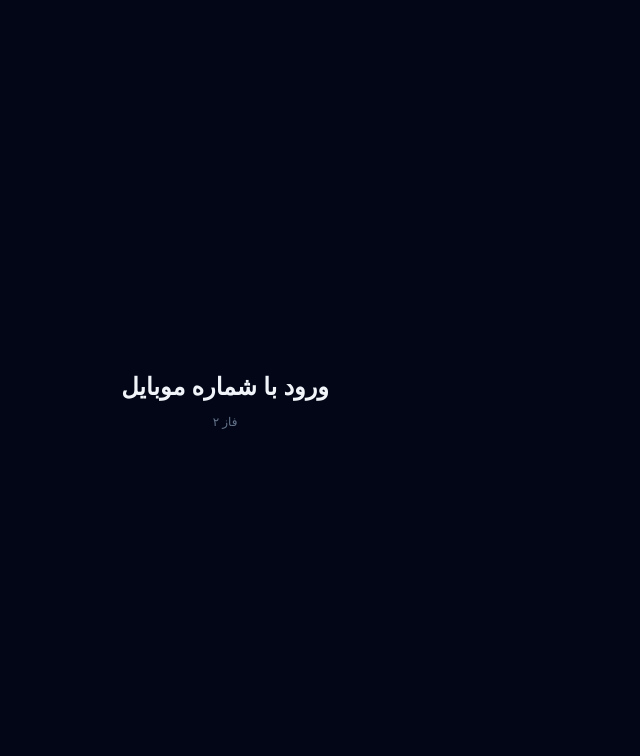
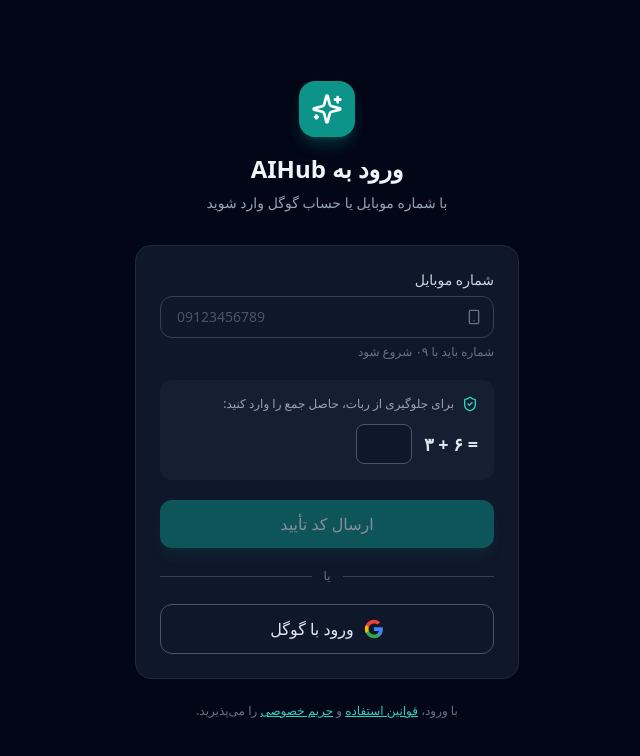
Before and after one commit to amirhesam13910223-stack/booking-platform3, a React (Vite) app: page /login in a window 1280 px wide. Shown: the top 756 px of the page, without its empty margins (447-1087 px from the left). Built offline with nearby package versions, Linux system fonts and the light colour scheme; no server answers; a small style sheet from the web is missing; the HTML template or start-up script is replaced by a standard one.

Commit message:
feat(phase2): update

```diff
--- a/src/pages/Auth/PhoneLogin.tsx
+++ b/src/pages/Auth/PhoneLogin.tsx
@@ -1,9 +1,228 @@
+import { useState, useCallback } from "react";
+import { useNavigate, Link, useSearchParams } from "react-router-dom";
+import { supabase } from "@/lib/supabaseClient";
+import { Button } from "@/components/ui/Button";
+import { Input } from "@/components/ui/Input";
+import { APP_NAME, OTP } from "@/lib/constants";
+import { Smartphone, Sparkles, ShieldCheck } from "lucide-react";
+import toast from "react-hot-toast";
+
+/**
+ * PhoneLogin - صفحه ورود با شماره موبایل + OTP
+ * شامل: اعتبارسنجی شماره ایرانی، CAPTCHA ساده، دکمه گوگل
+ */
 export default function PhoneLogin() {
+  const navigate = useNavigate();
+  const [searchParams] = useSearchParams();
+  const refCode = searchParams.get("ref"); // کد رفرال از لینک دعوت
+
+  const [phone, setPhone] = useState("");
+  const [loading, setLoading] = useState(false);
+  const [error, setError] = useState("");
+
+  // CAPTCHA ساده ریاضی
+  const [captchaA] = useState(() => Math.floor(Math.random() * 9) + 1);
+  const [captchaB] = useState(() => Math.floor(Math.random() * 9) + 1);
+  const [captchaAnswer, setCaptchaAnswer] = useState("");
+  const [captchaError, setCaptchaError] = useState("");
+
+  // اعتبارسنجی شماره موبایل ایرانی
+  const validatePhone = (value: string): boolean => {
+    const cleaned = value.replace(/\s/g, "");
+    // فرمت: 09xxxxxxxxx (۱۱ رقم)
+    const regex = /^09[0-9]{9}$/;
+    if (!regex.test(cleaned)) {
+      setError("شماره موبایل باید با ۰۹ شروع شود و ۱۱ رقم باشد");
+      return false;
+    }
+    setError("");
+    return true;
+  };
+
+  // ارسال OTP
+  const handleSendOtp = useCallback(async () => {
+    // اعتبارسنجی شماره
+    if (!validatePhone(phone)) return;
+
+    // بررسی CAPTCHA
+    if (parseInt(captchaAnswer) !== captchaA + captchaB) {
+      setCaptchaError("پاسخ صحیح نیست، دوباره تلاش کنید");
+      return;
+    }
+    setCaptchaError("");
+
+    setLoading(true);
+    try {
+      const { data, error: fnError } = await supabase.functions.invoke("send-otp", {
+        body: { phone_number: phone.replace(/\s/g, "") },
+      });
+
+      if (fnError) {
+        throw new Error(fnError.message);
+      }
+
+      if (data && !data.success) {
+        // خطاهای خاص
+        if (data.error_code === "RATE_LIMITED") {
+          toast.error("تعداد درخواست‌ها بیش از حد مجاز است. لطفاً ۱۰ دقیقه صبر کنید.");
+        } else if (data.error_code === "LOCKED") {
+          toast.error("این شماره موقتاً قفل شده است. لطفاً ۵ دقیقه صبر کنید.");
+        } else {
+          toast.error(data.message || "خطایی رخ داد. دوباره تلاش کنید.");
+        }
+        return;
+      }
+
+      // موفق - هدایت به صفحه تأیید کد
+      toast.success("کد تأیید ارسال شد");
+      navigate("/verify-otp", {
+        state: { phone: phone.replace(/\s/g, ""), ref: refCode },
+      });
+    } catch (err: unknown) {
+      const message = err instanceof Error ? err.message : "خطای ناشناخته";
+      toast.error(message);
+    } finally {
+      setLoading(false);
+    }
+  }, [phone, captchaAnswer, captchaA, captchaB, navigate, refCode]);
+
+  // ورود با گوگل
+  const handleGoogleLogin = async () => {
+    try {
+      const { error: oauthError } = await supabase.auth.signInWithOAuth({
+        provider: "google",
+        options: {
+          redirectTo: `${window.location.origin}/auth/callback`,
+        },
+      });
+      if (oauthError) {
+        toast.error("خطا در ورود با گوگل. دوباره تلاش کنید.");
+      }
+    } catch {
+      toast.error("خطای ناشناخته در ورود با گوگل");
+    }
+  };
+
+  // فرمت‌دهی شماره هنگام تایپ
+  const handlePhoneChange = (value: string) => {
+    // فقط اعداد مجاز هستند
+    const cleaned = value.replace(/[^0-9]/g, "").slice(0, 11);
+    setPhone(cleaned);
+    if (error) setError("");
+  };
+
   return (
-    <div className="flex items-center justify-center min-h-screen bg-surface-950">
-      <div className="text-center space-y-3">
-        <h1 className="text-2xl font-bold text-surface-100">ورود با شماره موبایل</h1>
-        <p className="text-surface-500 text-xs">فاز ۲</p>
+    <div className="min-h-screen bg-surface-950 flex items-center justify-center p-4">
+      <div className="w-full max-w-sm">
+        {/* Logo & Title */}
+        <div className="text-center mb-8">
+          <div className="w-14 h-14 mx-auto mb-4 rounded-2xl bg-brand-600 flex items-center justify-center shadow-lg shadow-brand-600/30">
+            <Sparkles className="w-8 h-8 text-white" />
+          </div>
+          <h1 className="text-2xl font-bold text-surface-100 mb-2">
+            ورود به {APP_NAME}
+          </h1>
+          <p className="text-sm text-surface-400">
+            با شماره موبایل یا حساب گوگل وارد شوید
+          </p>
+        </div>
+
+        {/* Form Card */}
+        <div className="bg-surface-900 rounded-2xl border border-surface-800 p-6 space-y-5">
+          {/* Phone Input */}
+          <Input
+            label="شماره موبایل"
+            type="tel"
+            dir="ltr"
+            placeholder="09123456789"
+            value={phone}
+            onChange={(e) => handlePhoneChange(e.target.value)}
+            onKeyDown={(e) => e.key === "Enter" && handleSendOtp()}
+            error={error}
+            icon={<Smartphone className="w-4 h-4" />}
+            fullWidth
+            hint="شماره باید با ۰۹ شروع شود"
+          />
+
+          {/* Simple Math CAPTCHA */}
+          <div className="bg-surface-800/50 rounded-xl p-4 space-y-3">
+            <div className="flex items-center gap-2 text-surface-400 text-xs">
+              <ShieldCheck className="w-4 h-4 text-brand-400" />
+              <span>برای جلوگیری از ربات، حاصل جمع را وارد کنید:</span>
+            </div>
+            <div className="flex items-center gap-3">
+              <span className="text-lg font-bold text-surface-200 select-none" dir="ltr">
+                {captchaA.toLocaleString("fa-IR")} + {captchaB.toLocaleString("fa-IR")} =
+              </span>
+              <input
+                type="text"
+                inputMode="numeric"
+                maxLength={2}
+                value={captchaAnswer}
+                onChange={(e) => {
+                  setCaptchaAnswer(e.target.value.replace(/[^0-9]/g, ""));
+                  if (captchaError) setCaptchaError("");
+                }}
+                className="w-14 h-10 text-center rounded-lg border border-surface-600 bg-surface-900 text-surface-100 text-lg font-bold focus:outline-none focus:ring-2 focus:ring-brand-500/50"
+                dir="ltr"
+              />
+            </div>
+            {captchaError && (
+              <p className="text-xs text-red-400">{captchaError}</p>
+            )}
+          </div>
+
+          {/* Submit Button */}
+          <Button
+            onClick={handleSendOtp}
+            loading={loading}
+            fullWidth
+            size="lg"
+            disabled={phone.length !== 11 || captchaAnswer.length === 0}
+          >
+            ارسال کد تأیید
+          </Button>
+
+          {/* Divider */}
+          <div className="flex items-center gap-3">
+            <div className="flex-1 h-px bg-surface-700" />
+            <span className="text-xs text-surface-500">یا</span>
+            <div className="flex-1 h-px bg-surface-700" />
+          </div>
+
+          {/* Google Login */}
+          <Button
+            variant="outline"
+            onClick={handleGoogleLogin}
+            fullWidth
+            size="lg"
+            icon={
+              <svg className="w-5 h-5" viewBox="0 0 24 24">
+                <path fill="#4285F4" d="M22.56 12.25c0-.78-.07-1.53-.2-2.25H12v4.26h5.92c-.26 1.37-1.04 2.53-2.21 3.31v2.77h3.57c2.08-1.92 3.28-4.74 3.28-8.09z" />
+                <path fill="#34A853" d="M12 23c2.97 0 5.46-.98 7.28-2.66l-3.57-2.77c-.98.66-2.23 1.06-3.71 1.06-2.86 0-5.29-1.93-6.16-4.53H2.18v2.84C3.99 20.53 7.7 23 12 23z" />
+                <path fill="#FBBC05" d="M5.84 14.09c-.22-.66-.35-1.36-.35-2.09s.13-1.43.35-2.09V7.07H2.18C1.43 8.55 1 10.22 1 12s.43 3.45 1.18 4.93l2.85-2.22.81-.62z" />
+                <path fill="#EA4335" d="M12 5.38c1.62 0 3.06.56 4.21 1.64l3.15-3.15C17.45 2.09 14.97 1 12 1 7.7 1 3.99 3.47 2.18 7.07l3.66 2.84c.87-2.6 3.3-4.53 6.16-4.53z" />
+              </svg>
+            }
+          >
+            ورود با گوگل
+          </Button>
+        </div>
+
+        {/* Footer Links */}
+        <div className="mt-6 text-center space-y-2">
+          <p className="text-xs text-surface-500">
+            با ورود، {" "}
+            <Link to="/terms" className="text-brand-400 hover:text-brand-300 underline">
+              قوانین استفاده
+            </Link>
+            {" "} و {" "}
+            <Link to="/privacy" className="text-brand-400 hover:text-brand-300 underline">
+              حریم خصوصی
+            </Link>
+            {" "} را می‌پذیرید.
+          </p>
+        </div>
       </div>
     </div>
   );
```
